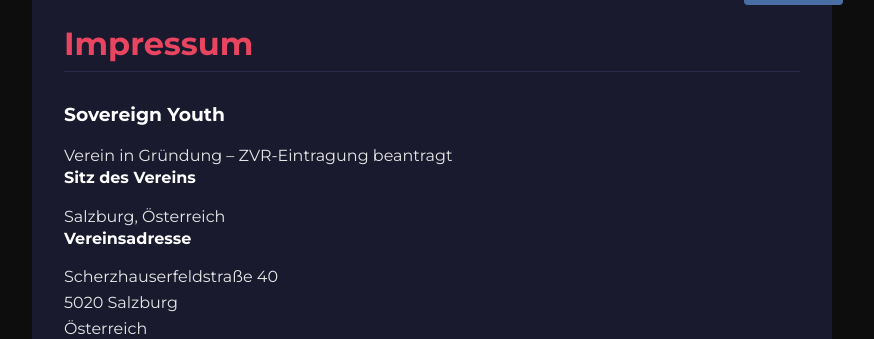
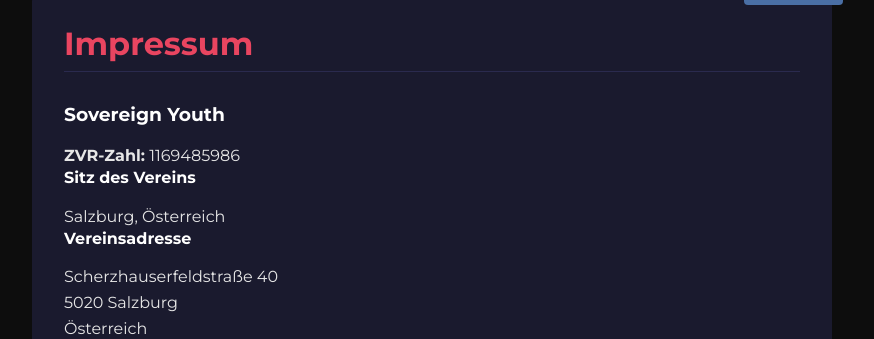
Before and after one commit to TAesthetics/updateSovereignYouth, a Django app: page /de/impressum/ in a window 1280 px wide. Shown: the part 71-410 px from the top of the page, without its empty margins (208-1082 px from the left). Run offline with Django 4.2, Linux system fonts and the light colour scheme.

Commit message:
legal: add ZVR number to Impressum and fix footer link\n\n- Insert ZVR-Zahl 1169485986 in legal/impressum.html\n- Add translation for 'ZVR-Zahl' (EN: 'ZVR Number') and compile messages\n- Use {% url 'impressum' %} in footer for language-aware routing

```diff
--- a/mainapp/templates/includes/footer.html
+++ b/mainapp/templates/includes/footer.html
@@ -36,7 +36,7 @@
     <div class="footer-bottom">
         <p>&copy; 2025 {% trans 'Sovereign Youth' %}. {% trans 'All rights reserved.' %}</p>
         <div class="legal-links">
-            <a href="/impressum/">{% trans 'Impressum' %}</a>
+            <a href="{% url 'impressum' %}">{% trans 'Impressum' %}</a>
             <a href="#" onclick="showModal('datenschuz')">{% trans 'Datenschutz' %}</a>
         </div>
     </div>
--- a/mainapp/templates/legal/impressum.html
+++ b/mainapp/templates/legal/impressum.html
@@ -8,7 +8,7 @@
     <h1 style="color: #e94560; margin-bottom: 2rem; border-bottom: 1px solid #2a2a4e; padding-bottom: 0.5rem;">{% trans 'Impressum' %}</h1>
 
     <h3>Sovereign Youth</h3>
-    <p>Verein in Gründung – ZVR-Eintragung beantragt</p>
+    <p><strong>{% trans 'ZVR-Zahl' %}:</strong> 1169485986</p>
 
     <h4>{% trans 'Sitz des Vereins' %}</h4>
     <p>Salzburg, Österreich</p>
```
Also changed, not shown: mainapp/locale/de/LC_MESSAGES/django.po, mainapp/locale/en/LC_MESSAGES/django.po, 1 other file.
